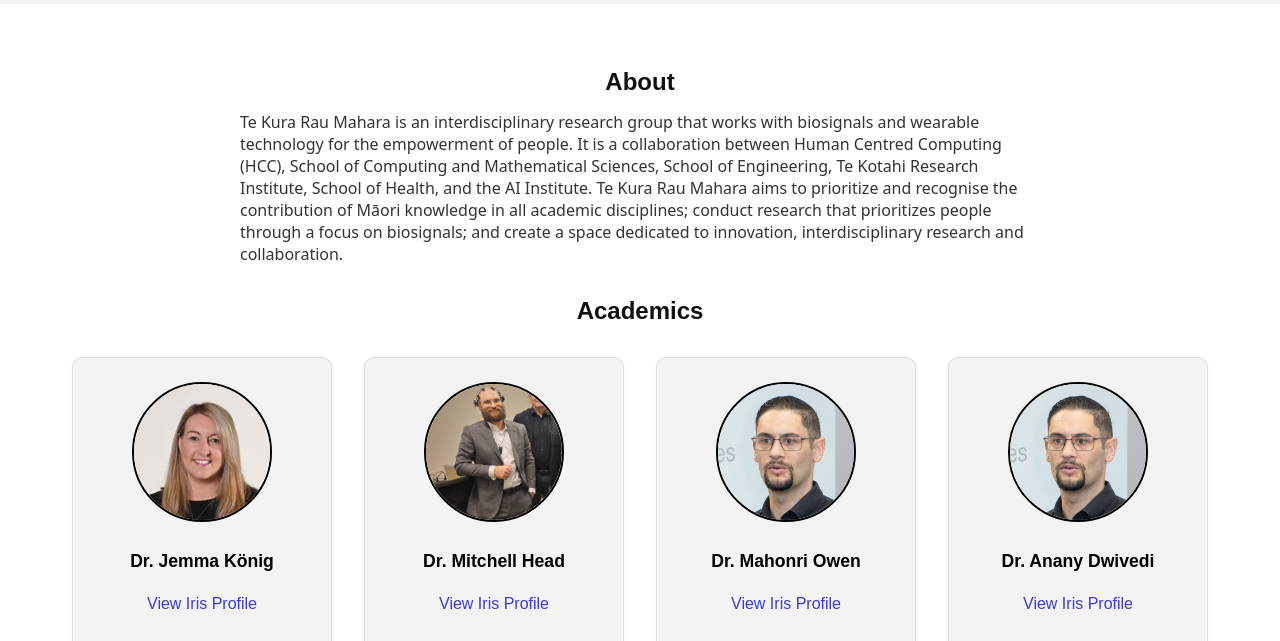
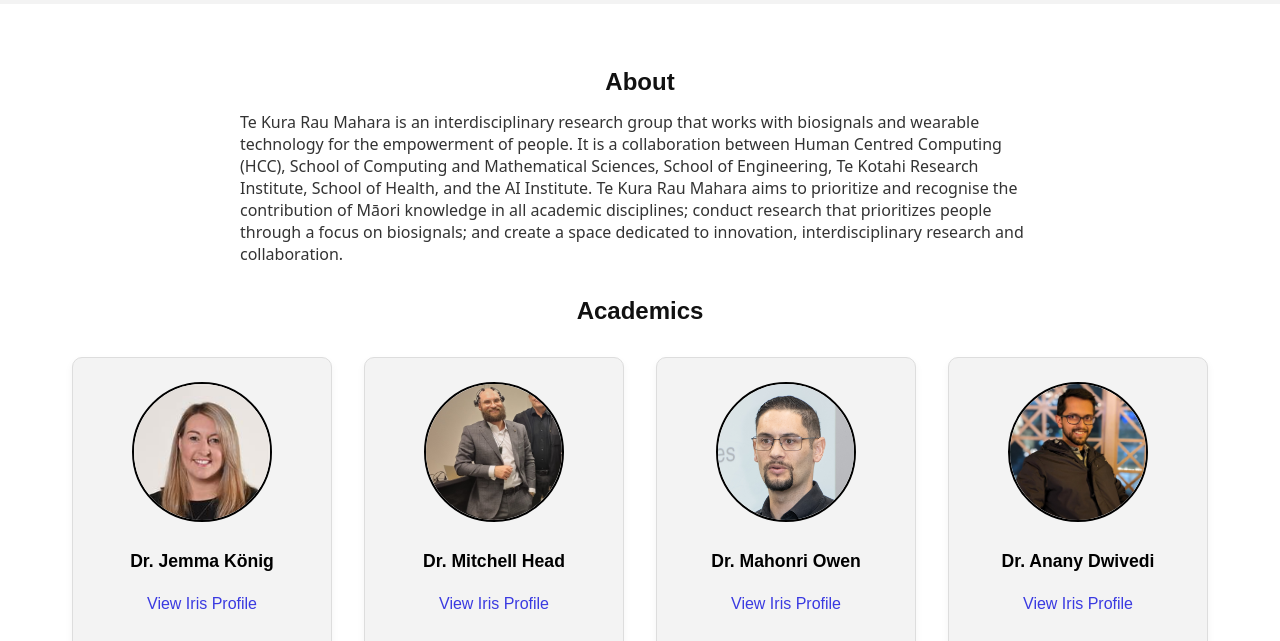
Before and after one commit to WearablesResearchLab/WearablesResearchLab, a plain HTML site: page about.html in a window 1280 px wide. Shown: the part 98-739 px from the top of the page. Drawn offline with nearby package versions, Linux system fonts and the light colour scheme.

Commit message:
Generated site from Obsidian session

```diff
--- a/about.html
+++ b/about.html
@@ -56,7 +56,7 @@ Te Kura Rau Mahara aims to prioritize and recognise the contribution of Māori k
           prosthetic hands and by extension biomedical engineering.
       </article>
       <article class="person">
-        <img src="assets/img/mahonri.png" alt="Dr. Anany Dwivedi" />
+        <img src="assets/img/Anany.jpeg" alt="Dr. Anany Dwivedi" />
         <h3 class="profile_name">Dr. Anany Dwivedi</h3>
         <a class="iris" href="https://profiles.waikato.ac.nz/Anany.Dwivedi">View Iris Profile</a>
         <p>Dr Anany Dwivedi is a researcher at the University of Waikato, specializing in wearable muscle-machine interfaces and biosignal-based human-computer interaction. His work focuses on intuitive control of robotic arm-hand systems, computer applications, prosthetics, and medical devices through advanced signal processing, machine learning, and deep learning techniques.
```
